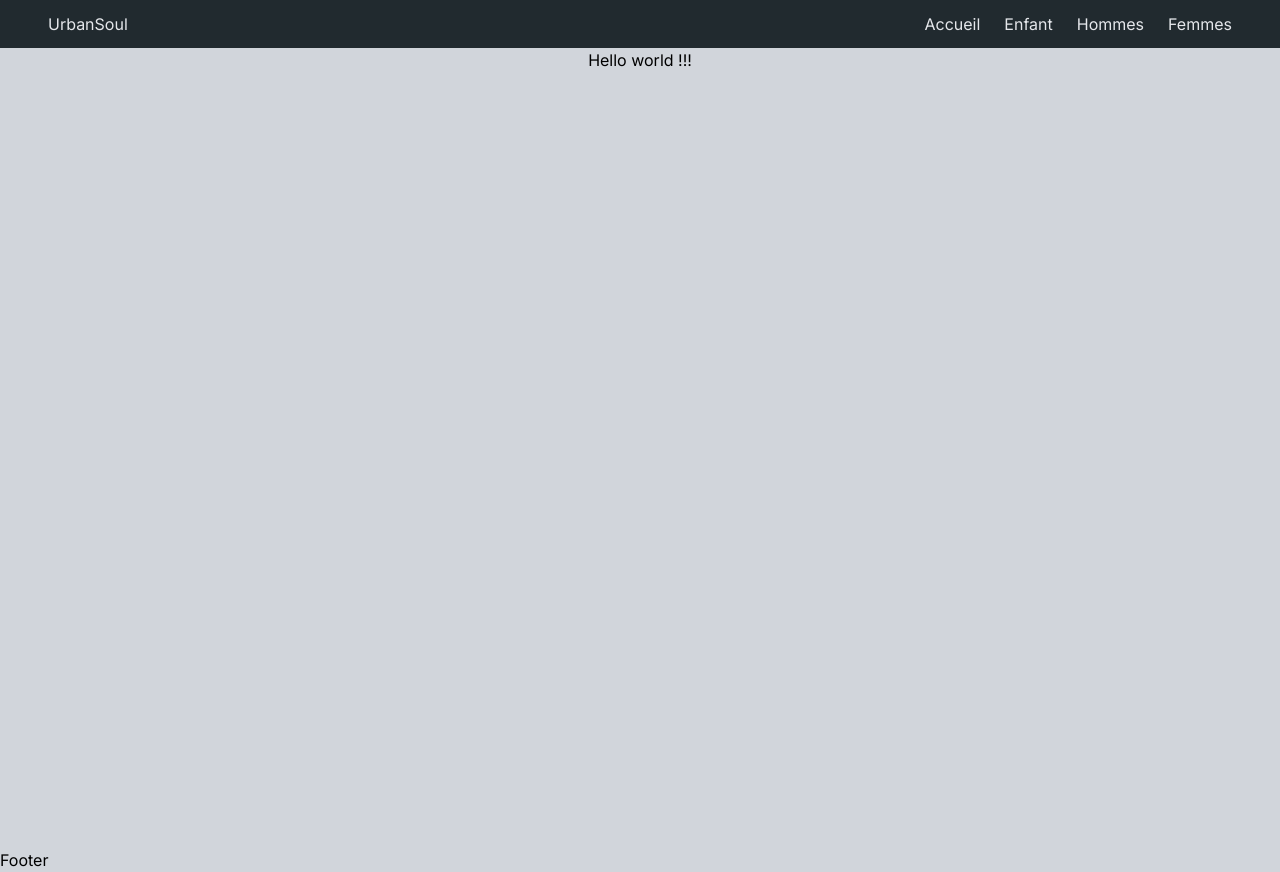
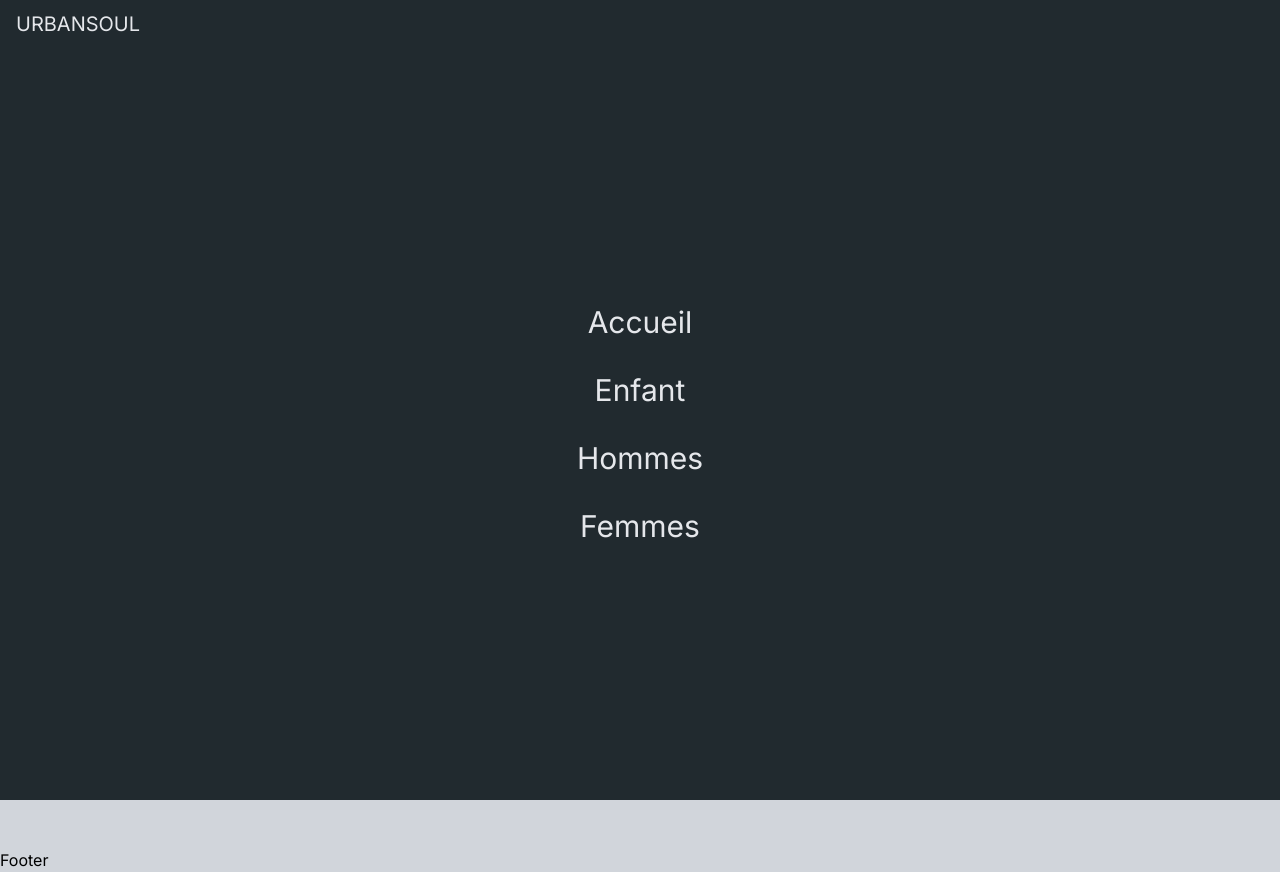
Before and after one commit to karimoucisse/ecommerce-nextjs, a Next.js app: page / in a window 1280 px wide. Built offline with nearby package versions, Linux system fonts and the light colour scheme.

Commit message:
add: react icons package, add: menu component

```diff
--- a/app/layout.tsx
+++ b/app/layout.tsx
@@ -7,8 +7,8 @@ import Footer from "@/components/Footer";
 const inter = Inter({ subsets: ["latin"] });
 
 export const metadata: Metadata = {
-  title: "Create Next App",
-  description: "Generated by create next app",
+  title: "UrbanSoul",
+  description: "e-commerce de produit urbaine",
 };
 
 export default function RootLayout({
--- a/app/page.tsx
+++ b/app/page.tsx
@@ -1,9 +1,5 @@
-import Image from "next/image";
-
 export default function Home() {
   return (
-    <main className="flex min-h-screen flex-col items-center justify-between">
-      <h1 className="text-green">Hello world !!!</h1>
-    </main>
+    <main className="flex min-h-screen flex-col items-center justify-between"></main>
   );
 }
--- a/components/Header.tsx
+++ b/components/Header.tsx
@@ -1,25 +1,30 @@
+"use client";
+import { useState } from "react";
 import Link from "next/link";
+import Menu from "./Menu";
 
 const Header = () => {
+  const [open, setOpen] = useState<boolean>(true);
   const navList = [
-    { name: "Accueil", link: "/" },
-    { name: "Enfant", link: "/children" },
-    { name: "Hommes", link: "/men" },
-    { name: "Femmes", link: "/women" },
+    { title: "Accueil", url: "/" },
+    { title: "Enfant", url: "/children" },
+    { title: "Hommes", url: "/men" },
+    { title: "Femmes", url: "/women" },
   ] as const;
 
   return (
-    <header className="h-[3rem] bg-[#212A2F] flex items-center px-[3rem] justify-between text-gray-200">
-      <div>UrbanSoul</div>
-      <nav>
+    <header className="h-12 bg-blue flex items-center px-[1rem] justify-between text-gray-200">
+      <div className="text-xl uppercase">UrbanSoul</div>
+      {/* <nav>
         <ul className="flex items-center gap-x-6">
           {navList.map((list) => (
-            <li key={list.link}>
-              <Link href={list.link}>{list.name}</Link>
+            <li key={list.url}>
+              <Link href={list.url}>{list.title}</Link>
             </li>
           ))}
         </ul>
-      </nav>
+      </nav> */}
+      <Menu navList={navList} open={open} />
     </header>
   );
 };
--- /dev/null
+++ b/components/Menu.tsx
@@ -0,0 +1,24 @@
+import Link from "next/link";
+import React from "react";
+
+const Menu = ({ navList, open }) => {
+  return (
+    <div>
+      {open && (
+        <div className="w-[100vw] h-[calc(100vh-3rem)] absolute bg-blue left-0 top-[3rem] z-10">
+          <ul className="flex items-center justify-center flex-col gap-8 h-full hover:text-green">
+            {navList.map((list: { title: string; url: string }) => (
+              <li key={list.url}>
+                <Link href={list.url} className="text-3xl">
+                  {list.title}
+                </Link>
+              </li>
+            ))}
+          </ul>
+        </div>
+      )}
+    </div>
+  );
+};
+
+export default Menu;
--- a/package.json
+++ b/package.json
@@ -13,6 +13,7 @@
     "next": "14.0.2",
     "react": "^18",
     "react-dom": "^18",
+    "react-icons": "^4.11.0",
     "yup": "^1.3.2"
   },
   "devDependencies": {
--- a/tailwind.config.ts
+++ b/tailwind.config.ts
@@ -13,6 +13,9 @@ const config: Config = {
         'gradient-conic':
           'conic-gradient(from 180deg at 50% 50%, var(--tw-gradient-stops))',
       },
+      colors: {
+      'blue': '#212A2F',
+    },
     },
   },
   plugins: [],
```
Also changed, not shown: components/Example.tsx (deleted), 1 other file (tests, documents, lock files or other folders).
